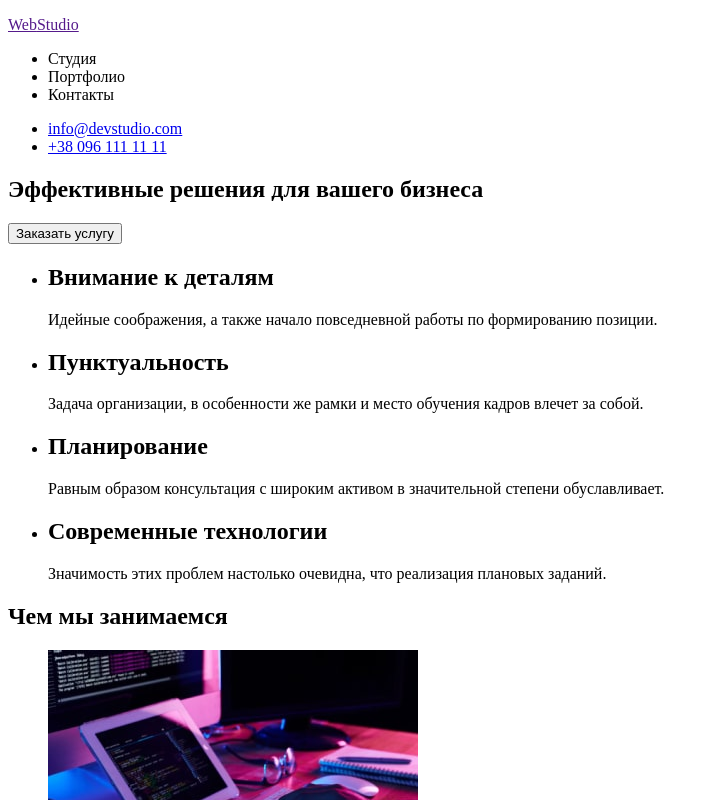
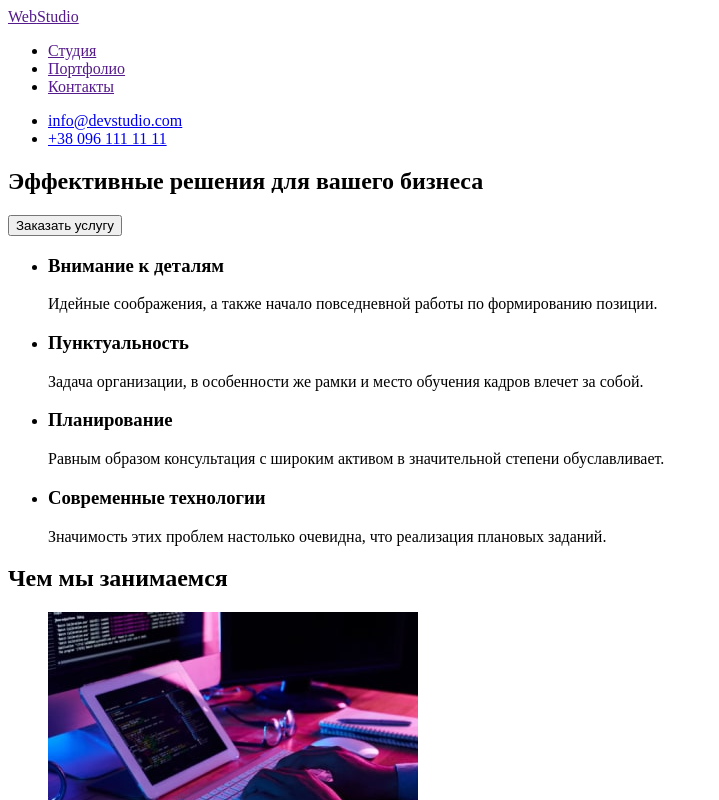
Before and after one commit to DKolod/goit-markup-hw-01, a plain HTML site: page index.html in a window 1280 px wide. Shown: the top 800 px of the page, without its empty margins (0-719 px from the left). Drawn offline with Linux system fonts and the light colour scheme.

Commit message:
Внесенные поправки
Убрал <p>из лого
Изменил иерархию заголовков
Добавил недостающие ссылки

```diff
--- a/index.html
+++ b/index.html
@@ -9,13 +9,11 @@
   <body>
     <header>
       <nav>
-        <a href=""
-          ><p><span>Web</span>Studio</p>
-        </a>
+        <a href=""><span>Web</span>Studio </a>
         <ul>
-          <li>Студия</li>
-          <li>Портфолио</li>
-          <li>Контакты</li>
+          <li><a href="">Студия</a></li>
+          <li><a href="">Портфолио</a></li>
+          <li><a href="">Контакты</a></li>
         </ul>
       </nav>
       <ul>
@@ -24,37 +22,34 @@
       </ul>
     </header>
     <section>
-      <h1 hidden>Эффективные решения для вашего бизнеса</h1>
-      <div>
-        <h2>Эффективные решения для вашего бизнеса</h2>
-        <button type="button">Заказать услугу</button>
-      </div>
+      <h1>Эффективные решения для вашего бизнеса</h1>
+      <button type="button">Заказать услугу</button>
     </section>
     <section>
       <ul>
         <li>
-          <h2>Внимание к деталям</h2>
+          <h3>Внимание к деталям</h3>
           <p>
             Идейные соображения, а также начало повседневной работы по
             формированию позиции.
           </p>
         </li>
         <li>
-          <h2>Пунктуальность</h2>
+          <h3>Пунктуальность</h3>
           <p>
             Задача организации, в особенности же рамки и место обучения кадров
             влечет за собой.
           </p>
         </li>
         <li>
-          <h2>Планирование</h2>
+          <h3>Планирование</h3>
           <p>
             Равным образом консультация с широким активом в значительной степени
             обуславливает.
           </p>
         </li>
         <li>
-          <h2>Современные технологии</h2>
+          <h3>Современные технологии</h3>
           <p>
             Значимость этих проблем настолько очевидна, что реализация плановых
             заданий.
@@ -102,7 +97,7 @@
               height="260"
               alt="Игорь Демьяненко"
             />
-            <h4>Игорь Демьяненко</h4>
+            <h3>Игорь Демьяненко</h3>
             <p lang="en">Product Designer</p>
           </li>
           <li>
@@ -112,7 +107,7 @@
               height="260"
               alt="Ольга Репина"
             />
-            <h4>Ольга Репина</h4>
+            <h3>Ольга Репина</h3>
             <p lang="en">Frontend Developer</p>
           </li>
           <li>
@@ -122,7 +117,7 @@
               height="260"
               alt="Николай Тарасов"
             />
-            <h4>Николай Тарасов</h4>
+            <h3>Николай Тарасов</h3>
             <p lang="en">Marketing</p>
           </li>
           <li>
@@ -132,16 +127,14 @@
               height="260"
               alt="Михаил Ермаков"
             />
-            <h4>Михаил Ермаков</h4>
+            <h3>Михаил Ермаков</h3>
             <p lang="en">UI Designer</p>
           </li>
         </ul>
       </section>
     </main>
     <footer>
-      <a href=""
-        ><p><span>Web</span>Studio</p>
-      </a>
+      <a href=""><span>Web</span>Studio </a>
       <address>
         <ul>
           <li>
```
